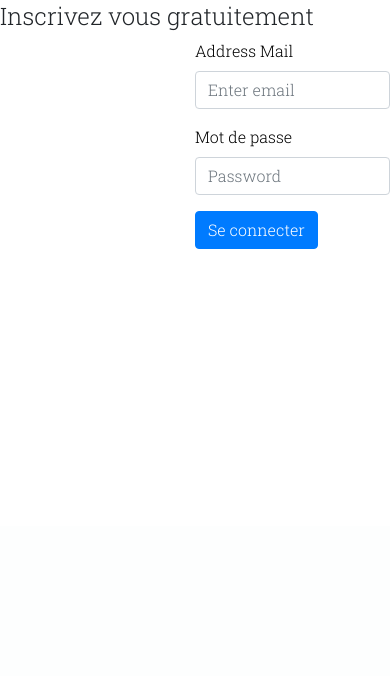
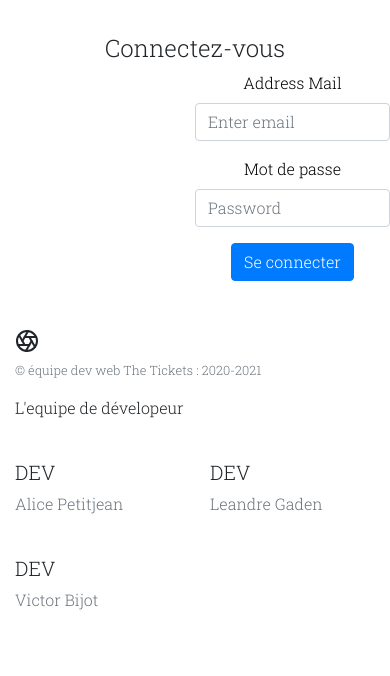
Before and after one commit to BijotVictor/The-Tickets, a PHP site: page /login.html in a window 390 px wide; the page is wider, and only the part inside the window is pictured. Shown: the part 318-994 px from the top of that part. Before the commit the page ends 567 px from the top of that part, so only its background shows below. Run offline with PHP 8.4, Linux system fonts and the light colour scheme; some libraries are stand-ins or nearby versions.

Commit message:
the tickets

```diff
--- a/login.html
+++ b/login.html
@@ -1,22 +1,17 @@
 <!doctype html>
 <html lang="en">
-
 <head>
     <!-- Required meta tags -->
     <meta charset="utf-8">
     <meta name="viewport" content="width=device-width, initial-scale=1, shrink-to-fit=no">
-
-
     <!-- Bootstrap CSS -->
     <link rel="stylesheet" href="https://stackpath.bootstrapcdn.com/bootstrap/4.1.3/css/bootstrap.min.css" integrity="sha384-MCw98/SFnGE8fJT3GXwEOngsV7Zt27NXFoaoApmYm81iuXoPkFOJwJ8ERdknLPMO" crossorigin="anonymous">
     <link rel="stylesheet" href="style.css">
     <link rel="stylesheet" href="style3.css">
-
     <title>The Tickets</title>
 </head>
-
 <body>
-    <nav class="navbar navbar-dark bg-dark">
+    <nav class="navbar navbar-dark bg-dark sticky-top">
         <a class="navbar-brand " href="# ">
             <img src="logoVICTOR.png" width="115 " height="80 " alt="logo de The Tickets  ">
         </a>
@@ -29,14 +24,13 @@
             <a href="login.html"><button id="login"> Se connecter </button></a>
         </ul>
     </nav>
-
-    <div id="fond1" class="w-50 p-3" style="width: 100% ; height:100%; background-color: black;float: left;">
+    <div id="fond1" class="w-50 p-3">
         <!-- Content here -->
-        <img src="connexion_inscription.jpg" width="100% " height="100% " alt="image de connexion_inscription  ">
+        <img  src="connexion_inscription.jpg" width="100% " height="100% " alt="image de connexion_inscription "style="float: left";>
     </div>
-    <div>
+    <div style="text-align: center;">
         <br><br><br><br><br><br>
-        <h4 id="Left" id="black">Inscrivez vous gratuitement </h4>
+        <h4 id="Left" id="black">Connectez-vous </h4>
         <form id="black">
             <div class="form-group">
                 <label for="exampleInputEmail1">Address Mail</label>
@@ -48,11 +42,7 @@
             </div>
             <button type="submit" class="btn btn-primary">Se connecter</button>
         </form>
-
     </div>
-
-
-
     <!-- Optional JavaScript -->
     <!-- jQuery first, then Popper.js, then Bootstrap JS -->
     <script src="https://code.jquery.com/jquery-3.3.1.slim.min.js " integrity="sha384-q8i/X+965DzO0rT7abK41JStQIAqVgRVzpbzo5smXKp4YfRvH+8abtTE1Pi6jizo " crossorigin="anonymous "></script>
@@ -60,6 +50,35 @@
     <script src="https://stackpath.bootstrapcdn.com/bootstrap/4.1.3/js/bootstrap.min.js " integrity="sha384-ChfqqxuZUCnJSK3+MXmPNIyE6ZbWh2IMqE241rYiqJxyMiZ6OW/JmZQ5stwEULTy " crossorigin="anonymous "></script>
     <script src="https://cdnjs.cloudflare.com/ajax/libs/gsap/3.5.1/gsap.min.js "></script>
     <script src="https://cdnjs.cloudflare.com/ajax/libs/gsap/3.5.1/EaselPlugin.min.js "></script>
+    <footer class="container py-5">
+        <div class="row">
+          <div class="col-12 col-md">
+            <svg xmlns="http://www.w3.org/2000/svg" width="24" height="24" viewBox="0 0 24 24" fill="none" stroke="currentColor" stroke-width="2" stroke-linecap="round" stroke-linejoin="round" class="d-block mb-2"><circle cx="12" cy="12" r="10"></circle><line x1="14.31" y1="8" x2="20.05" y2="17.94"></line><line x1="9.69" y1="8" x2="21.17" y2="8"></line><line x1="7.38" y1="12" x2="13.12" y2="2.06"></line><line x1="9.69" y1="16" x2="3.95" y2="6.06"></line><line x1="14.31" y1="16" x2="2.83" y2="16"></line><line x1="16.62" y1="12" x2="10.88" y2="21.94"></line></svg>
+            <small class="d-block mb-3 text-muted">&copy; équipe dev web The Tickets : 2020-2021</small>
+            <p>L'equipe de dévelopeur</p>
+          </div>
+          <div class="col-6 col-md">
+              <br>
+            <h5>DEV </h5>
+            <ul class="list-unstyled text-small">
+              <li><a class="text-muted" href="#">Alice Petitjean</a></li>
+            </ul>
+          </div>
+          <div class="col-6 col-md">
+              <br>
+            <h5>DEV</h5>
+            <ul class="list-unstyled text-small">
+              <li><a class="text-muted" href="#">Leandre Gaden</a></li>
+            </ul>
+          </div>
+          <div class="col-6 col-md">
+              <br>
+            <h5>DEV</h5>
+            <ul class="list-unstyled text-small">
+              <li><a class="text-muted" href="#">Victor Bijot</a></li>
+            </ul>
+          </div>
+        </div>
+      </footer>
 </body>
-
 </html>
--- a/paiement.html
+++ b/paiement.html
@@ -74,8 +74,8 @@
             </div>
           </div>
           <!-- Buttons -->
-          <button type="submit" class="proceed-btn"><a href="#">Carte Bancaire</a></button>
-          <button type="submit" class="paypal-btn"><a href="#">PayPal</a></button>
+          <button type="submit" class="proceed-btn"><a href="achatterminer.html">Carte Bancaire</a></button>
+          <button type="submit" class="proceed-btn"><a href="achatterminer.html">PayPal</a></button>
         </div>
       </form>
     <!-- Optional JavaScript -->
--- a/style5.css
+++ b/style5.css
@@ -0,0 +1,3 @@
+body{
+    background: url(ticket_index.jpg);
+}
```
Also changed, not shown: achatterminer.html (+40 -0 lines), index.html (+10 -5 lines), signup.html (+34 -7 lines), qr_code.jpg (deleted), qr_code.png (added), style.css (line endings or trailing spaces), style3.css (line endings or trailing spaces).
